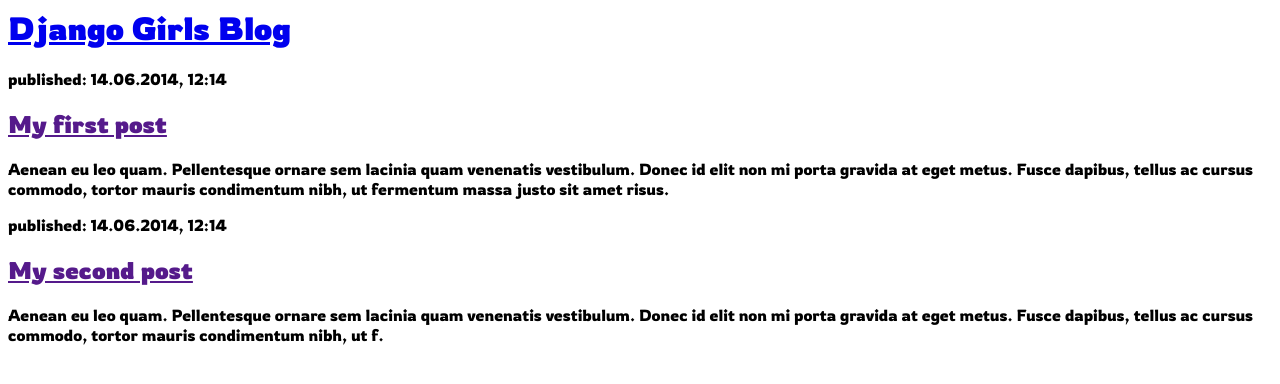
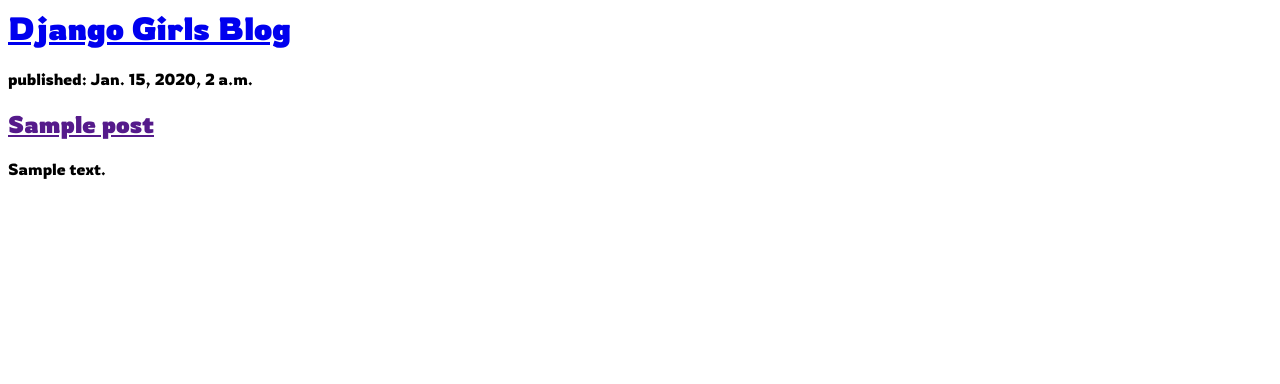
Before and after one commit to shreyaparikh08/Django-Blog, a Django app: page / in a window 1280 px wide. Shown: the top 384 px of the page. Run offline with Django 3.2, Linux system fonts and the light colour scheme; tables that the repository leaves empty hold one stand-in row (values such as "Sample post").

Commit message:
Modified templates to display posts from database.

```diff
--- a/blog/templates/blog/post_list.html
+++ b/blog/templates/blog/post_list.html
@@ -13,20 +13,18 @@
 </head>
 
 <body>
-    <div>
+   <div>
         <h1><a href="/">Django Girls Blog</a></h1>
     </div>
 
-    <div>
-        <p>published: 14.06.2014, 12:14</p>
-        <h2><a href="">My first post</a></h2>
-        <p>Aenean eu leo quam. Pellentesque ornare sem lacinia quam venenatis vestibulum. Donec id elit non mi porta gravida at eget metus. Fusce dapibus, tellus ac cursus commodo, tortor mauris condimentum nibh, ut fermentum massa justo sit amet risus.</p>
-    </div>
+    {%for post in posts%}
 
-    <div>
-        <p>published: 14.06.2014, 12:14</p>
-        <h2><a href="">My second post</a></h2>
-        <p>Aenean eu leo quam. Pellentesque ornare sem lacinia quam venenatis vestibulum. Donec id elit non mi porta gravida at eget metus. Fusce dapibus, tellus ac cursus commodo, tortor mauris condimentum nibh, ut f.</p>
-    </div>
+        <div>
+            <p>published: {{ post.published_date }}</p>
+            <h2><a href=""> {{ post.title }}</a></h2>
+            <p> {{ post.text|linebreaksbr }}</p>
+        </div>
+    {%endfor%}
+
 </body>
 </html>
--- a/blog/views.py
+++ b/blog/views.py
@@ -1,8 +1,12 @@
 from django.shortcuts import render
+from .models import Post
+from django.utils import timezone
+
 
 # Create your views here.
-def post_list(request):
-    return render(request, 'blog/post_list.html', {})
+def post_list(request): #request is everything we receive from the user via the Internet
+    posts = Post.objects.filter(published_date__lte=timezone.now()).order_by('published_date')
+    return render(request, 'blog/post_list.html', {'posts': posts})
 
 '''
 s you can see, we created a function (def)
```
